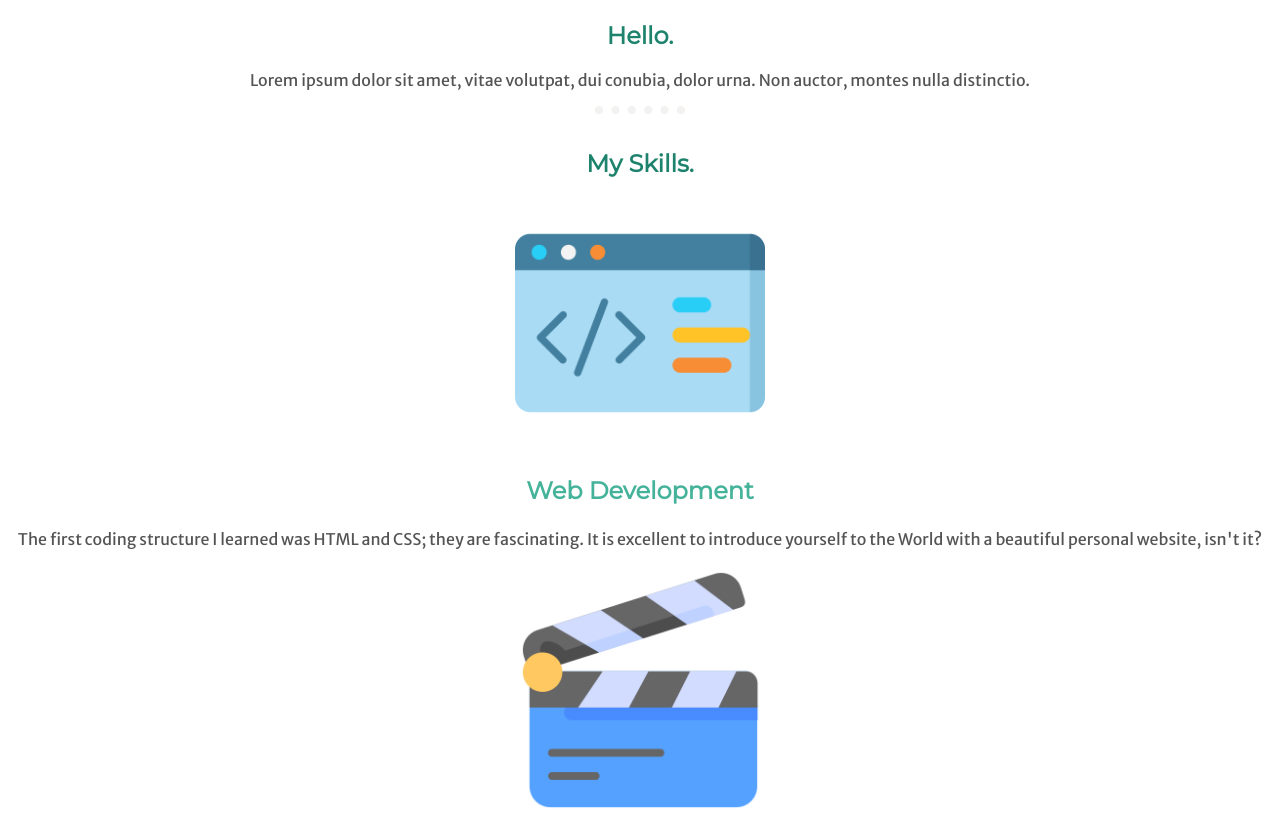
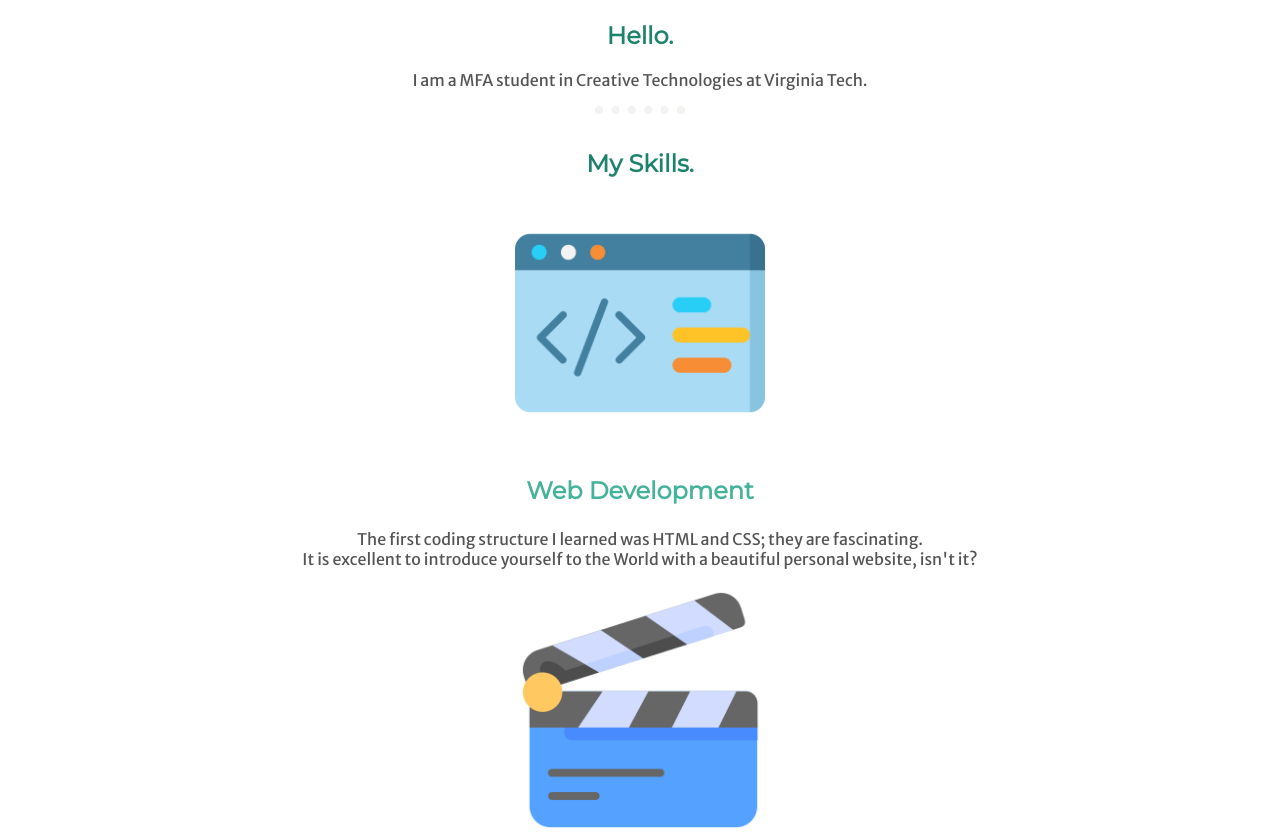
Before and after one commit to Gabiincode/personal-website, a plain HTML site: page index.html in a window 1280 px wide. Shown: the part 1258-2098 px from the top of the page. Drawn offline with Linux system fonts and the light colour scheme.

Commit message:
Update index.html

```diff
--- a/index.html
+++ b/index.html
@@ -31,7 +31,7 @@
         <div class="profile">
           <img src="./Images/woman.png" alt="" width="250px">
           <h2>Hello.</h2>
-          <p>Lorem ipsum dolor sit amet, vitae volutpat, dui conubia, dolor urna. Non auctor, montes nulla distinctio.</p>
+          <p>I am a MFA student in Creative Technologies at Virginia Tech.</p>
         </div>
         <hr>
         <div class="skills">
@@ -39,7 +39,7 @@
           <div class="skill-row">
             <img class="" src="./Images/code.png" alt="" width="250px">
             <h3>Web Development</h3>
-            <p>The first coding structure I learned was HTML and CSS; they are fascinating. It is excellent to introduce yourself to the World with a beautiful personal website, isn't it? </p>
+            <p>The first coding structure I learned was HTML and CSS; they are fascinating. <br>It is excellent to introduce yourself to the World with a beautiful personal website, isn't it? </p>
           </div>
           <div class="skill-row">
             <img class="" src="./Images/film-slate.png" alt="" width="250px">
```
